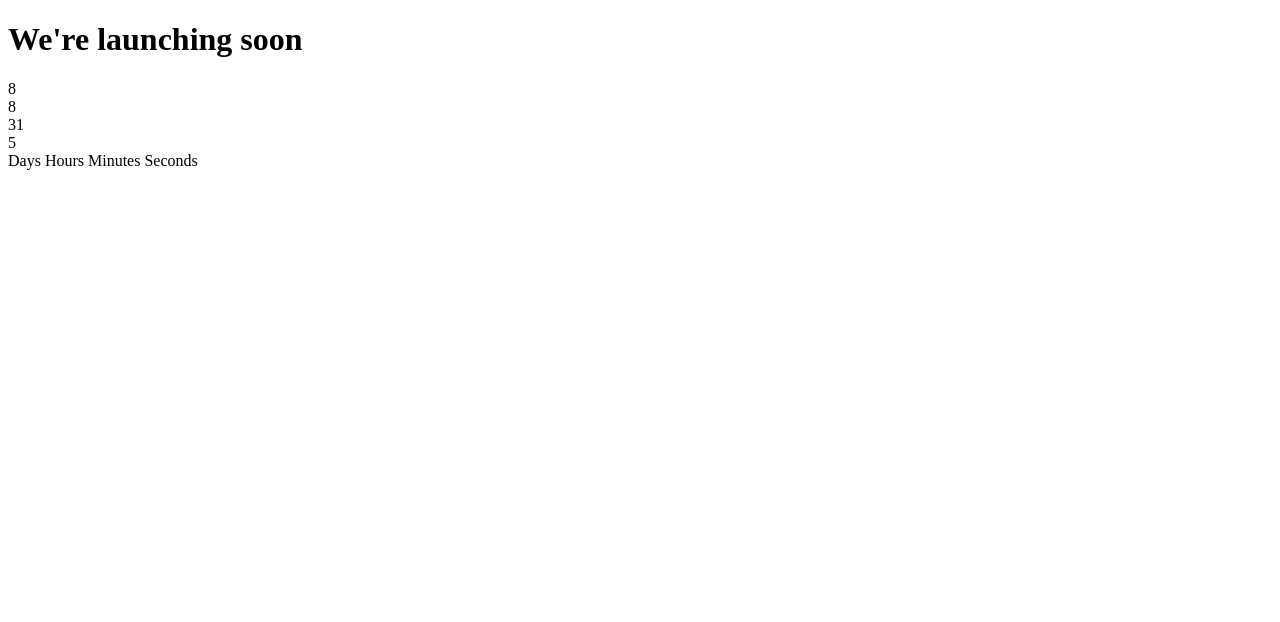
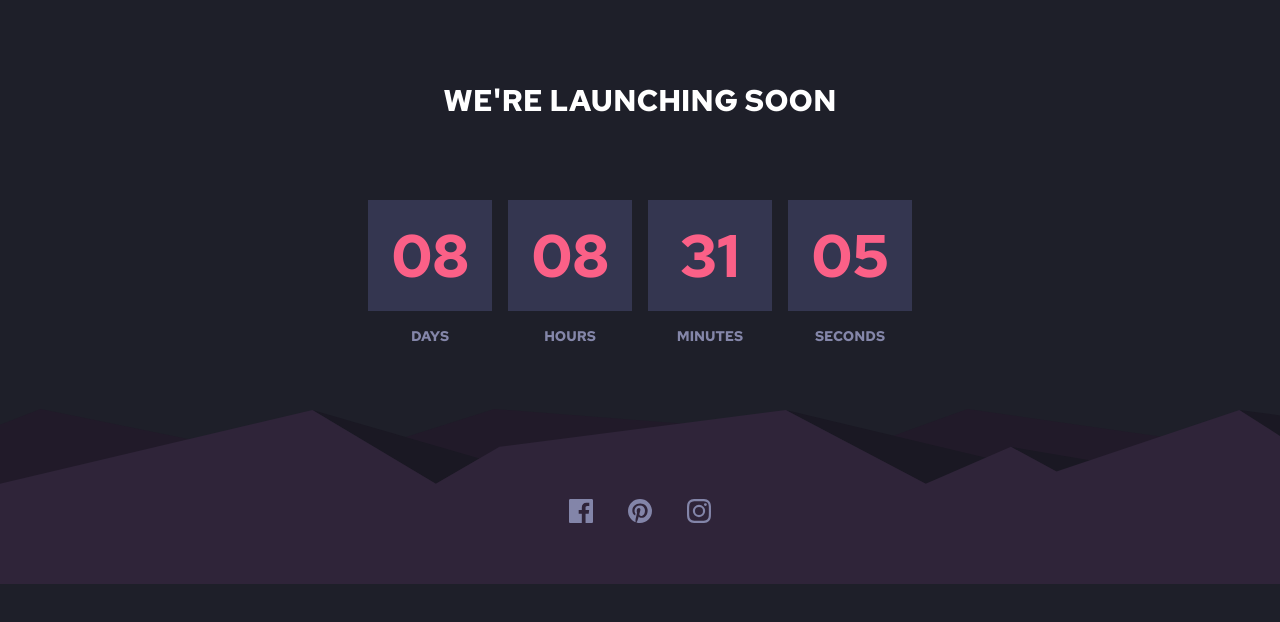
Before and after one commit to eruj22/Frontendmentor-exercise11, a plain HTML site: page index.html in a window 1280 px wide. Drawn offline with Linux system fonts and the light colour scheme.

Commit message:
almost finished
timer is working, only need to make numbers move

```diff
--- a/index.html
+++ b/index.html
@@ -5,24 +5,36 @@
   <meta name="viewport" content="width=device-width, initial-scale=1.0"> <!-- displays site properly based on user's device -->
 
   <link rel="icon" type="image/png" sizes="32x32" href="./images/favicon-32x32.png">
-
+  <link rel="preconnect" href="https://fonts.gstatic.com">
+  <link href="https://fonts.googleapis.com/css2?family=Red+Hat+Text:wght@700&display=swap" rel="stylesheet">
   <title>Frontend Mentor | Launch countdown timer</title>
 
   <link rel="stylesheet" href="style.css">
 </head>
 <body>
-  <h1>We're launching soon</h1>
-  <div class="container-timer" id="timer">
-    <div class="days" id="days"></div>
-    <div class="hours" id="hours"></div>
-    <div class="minutes" id="minutes"></div>
-    <div class="seconds" id="seconds"></div>
+  <div class="container">
+    <h1>We're launching soon</h1>
+    <div class="container-timer" id="timer">
+      <span class="days" id="days"></span>
+      <span class="hours" id="hours"></span>
+      <span class="minutes" id="minutes"></span>
+      <span class="seconds" id="seconds"></span>
+      <p>Days</p>
+      <p>Hours</p>
+      <p>Minutes</p>
+      <p>Seconds</p>
+    </div>
+
+    <footer class="footer">
+      <img class="img-hills" src="images/pattern-hills.svg" alt="">
+      <div class="icons">
+        <a class="icon-link" href="#"><img src="images/icon-facebook.svg" alt=""></a>
+        <a class="icon-link" href="#"><img src="images/icon-pinterest.svg" alt=""></a>
+        <a class="icon-link" href="#"><img src="images/icon-instagram.svg" alt=""></a>
+      </div>
+    </footer>
   </div>
 
-  Days
-  Hours
-  Minutes
-  Seconds
 
   <script src="main.js"></script>
 </body>
--- a/main.js
+++ b/main.js
@@ -22,16 +22,19 @@ function timer(seconds) {
     }, 1000)
 }
 
+
 function displayTimeLeft(seconds) {
     // displays remaining time
     const days = Math.floor(seconds / 3600 / 24);
     const remainderHours = (Math.floor(seconds / 3600)) % 24;
     const remainderMinutes = (Math.floor(seconds / 60)) % 60;
     const remainderSeconds = seconds % 60;
-    document.getElementById('days').innerHTML = days;
-    document.getElementById('hours').innerHTML = remainderHours;
-    document.getElementById('minutes').innerHTML = remainderMinutes;
-    document.getElementById('seconds').innerHTML = remainderSeconds;
+
+    // padstart makes numbers with length 2
+    document.getElementById('days').innerHTML = days.toString().padStart(2, '0');
+    document.getElementById('hours').innerHTML = remainderHours.toString().padStart(2, '0');
+    document.getElementById('minutes').innerHTML = remainderMinutes.toString().padStart(2, '0');
+    document.getElementById('seconds').innerHTML = remainderSeconds.toString().padStart(2, '0');
     // console.log({remainderMinutes, remainderSeconds, remainderHours, days});
 }
 
--- a/style.css
+++ b/style.css
@@ -0,0 +1,76 @@
+*,
+::before,
+::after {
+    margin: 0;
+    padding: 0;
+    box-sizing: border-box;
+}
+
+body {
+    /* primary color */
+    --clr-gray-blue: hsl(237, 18%, 59%);
+    --clr-red: hsl(345, 95%, 68%);
+    /* neutral color */
+    --clr-white: hsl(0, 0%, 100%);
+    --clr-desa-blue: hsl(236, 21%, 26%);
+    --clr-dark-blue: hsl(235, 16%, 14%);
+    --clr-dark: hsl(234, 17%, 12%);
+
+    font-family: 'Red Hat Text', sans-serif;
+    font-size: 14px;
+    background-color: var(--clr-dark-blue);
+    color: var(--clr-gray-blue);
+}
+
+h1,
+p {
+    text-transform: uppercase;
+    text-align: center;
+}
+
+h1 {
+    margin-top: 5rem;
+    color: var(--clr-white);
+    font-size: 30px;
+}
+
+.img-hills {
+    width: 100%;
+}
+
+.container {
+    width: 100%;
+    max-width: 1440px;
+    margin: 0 auto;
+}
+
+.container-timer {
+    display: grid;
+    grid-template-columns: repeat(4, 140px);
+    justify-content: center;
+    margin: 4rem 0;
+}
+
+span {
+    color: var(--clr-red);
+    font-size: 60px;
+    background-color: var(--clr-desa-blue);
+    margin: 1rem .5rem;
+    padding: 1rem;
+    text-align: center;
+}
+
+.footer {
+    position: relative;
+}
+
+.icons {
+    position: absolute;
+    top: 50%;
+    left: 40%;
+    left: calc(50% - 71px);
+}
+
+.icon-link + .icon-link {
+    margin-left: 2rem;
+}
```
